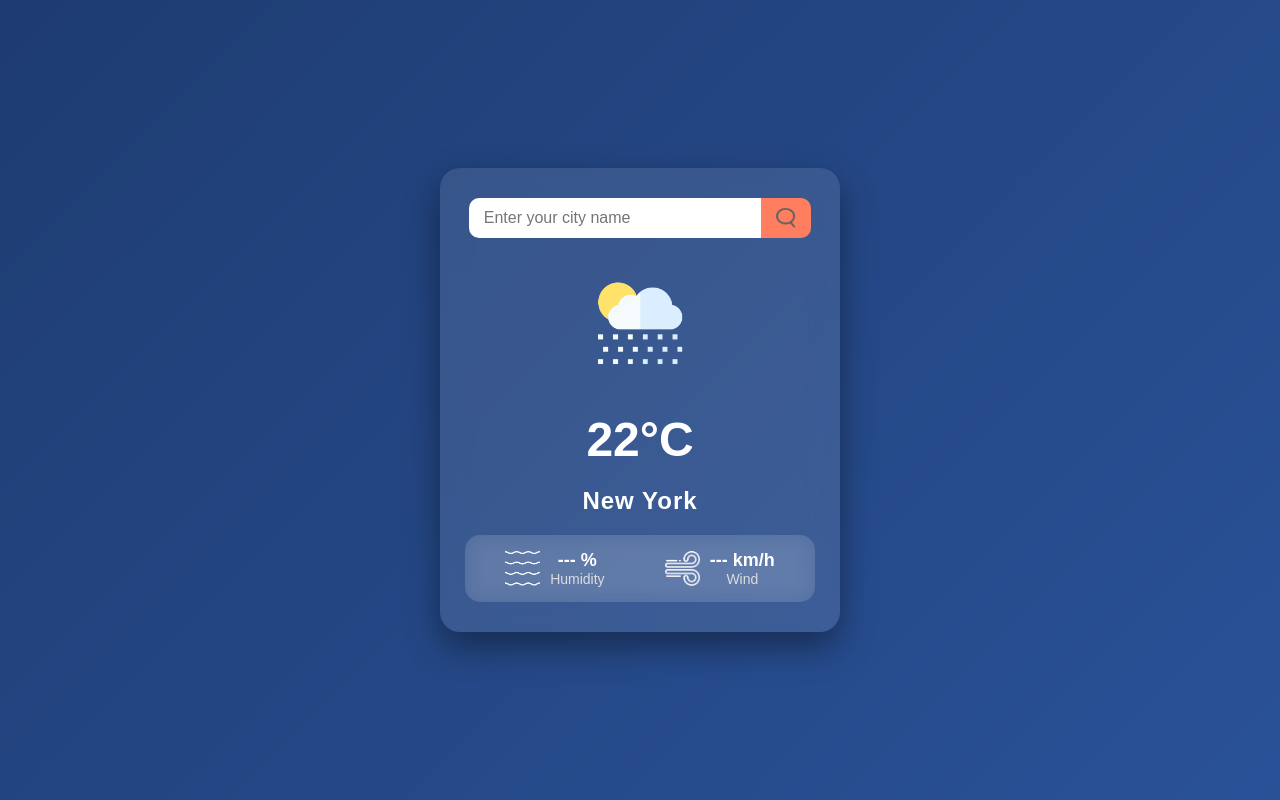
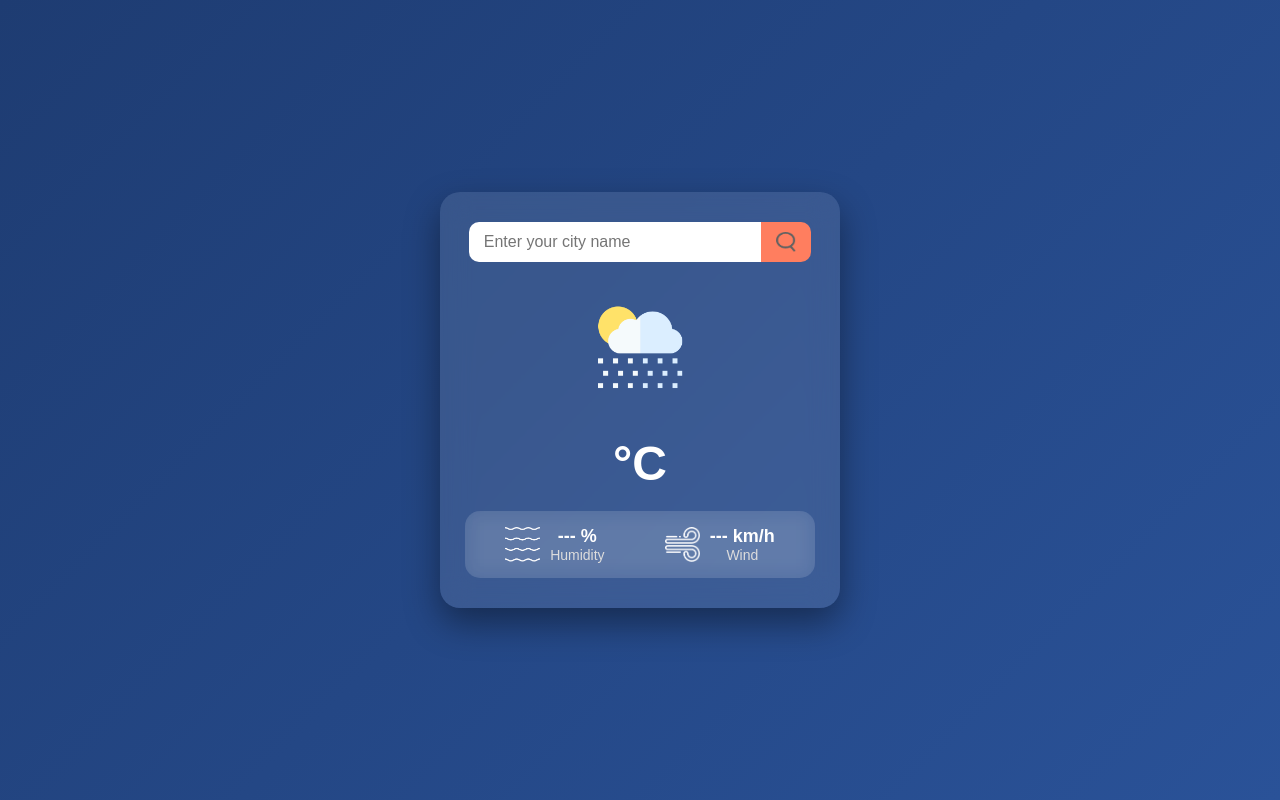
Before and after one commit to abhishek-yadav009/Weather-App, a plain HTML site: page index.html in a window 1280 px wide. Drawn offline with Linux system fonts and the light colour scheme; no server answers; files whose address does not match are found by name.

Commit message:
fix some bugs to make it perfect

```diff
--- a/app.js
+++ b/app.js
@@ -3,7 +3,7 @@ const searchButton = document.querySelector(".search button");
 const temperatureEl = document.querySelector(".temp");
 const cityEl = document.querySelector(".city");
 
-let defaultCity = "new york";
+let defaultCity = "";
 
 async function fetchWeather(cityName) {
     try {
@@ -27,7 +27,7 @@ fetchWeather(defaultCity);
 
 // Update weather when search button is clicked
 searchButton.addEventListener("click", function() {
-    var newCity = inputField.value.trim();
+    let newCity = inputField.value.trim();
 
     if (newCity !== "") {
         fetchWeather(newCity);
--- a/index.html
+++ b/index.html
@@ -17,8 +17,8 @@
     <div class="weather">
       <!-- Weather icon -->
       <img src="/7-Weather-App/Weather-App/images/rain.png" class="weather-icon" alt="Weather Icon">
-      <h1 class="temp">22°C</h1>
-      <h2 class="city">New York</h2>
+      <h1 class="temp"> °C</h1>
+      <h2 class="city"></h2>
       <div class="details">
         <div class="col">
           <!-- Humidity icon -->
```
